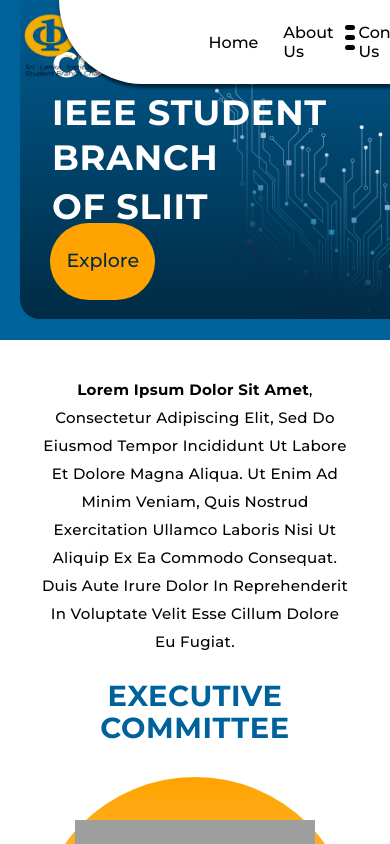
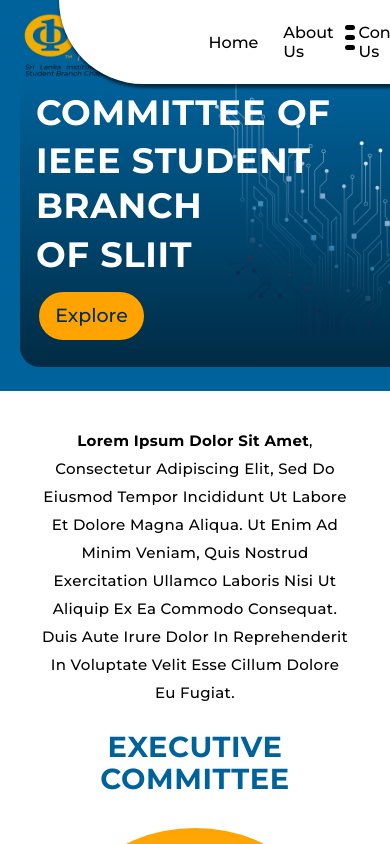
Before and after one commit to Reshan123/SB, a React (Create React App) app in the folder frontend/: page / in a window 390 px wide. Shown: the top 844 px of the page. Built offline with nearby package versions, Linux system fonts and the light colour scheme; grey boxes are pictures that could not be loaded; a web font is replaced by a local one.

Commit message:
hero section done

```diff
--- a/frontend/src/views/committee/FrameComponent1.css
+++ b/frontend/src/views/committee/FrameComponent1.css
@@ -62,7 +62,7 @@
   font-size: 22pt;
   background-color: #ffa300;
   font-weight: 500;
-  padding: 0.5rem 1rem;
+  padding: 1rem 2rem;
   border-radius: 5rem;
   z-index: 20;
   box-shadow: none;
@@ -121,18 +121,11 @@
 }
 @media screen and (max-width: 1050px) {
   .committee-of-ieee-container {
-    font-size: 4.63rem;
+    font-size: 4.5rem;
     line-height: 3.81rem;
-  }
-  .explore {
-    font-size: 1.63rem;
-    line-height: 5.06rem;
-  }
-}
-@media screen and (max-width: 850px) {
-  .committee-of-ieee-container {
-    font-size: 3.63rem;
-    line-height: 3.81rem;
+    top: -3rem;
+    left: 2rem;
+    height: 23rem;
   }
   .explore {
     font-size: 1.43rem;
@@ -142,9 +135,112 @@
     left: 0;
   }
   .favpng-printed-circuit-board-e-icon{
-    margin-right: 30rem;
+    margin-right: 12rem;
     width: 30rem;
+    margin-bottom:13rem;
 
+  }
+  .committee-of{
+    margin-bottom: 1rem;
+  }
+
+  .ieee-student-branch{
+    line-height: 4.5rem;
+    margin-bottom: 1rem;
+  }
+  .f-r-a-m-e1 {
+    width: 83.06rem;
+    height: 30rem;
+    top: 0rem;
+
+    padding: 3.75rem 0;
+    align-items: center;
+  justify-content: flex-end;
+  }
+  .f-r-a-m-e-wrapper{
+    height: 20rem;
+  }
+  .f-r-a-m-e-child {
+    height: 26rem;
+    width: 79.25rem;
+    border-radius: 84px 20px 0 0;
+  }
+  .exploretext-parent {
+    left: 2.2rem;
+    bottom: 5rem;
+    text-align: center ;
+    width: 8rem;
+  }
+  .explore {
+    font-size: 2rem;
+    line-height: 5rem;
+    padding: 0rem 2rem;
+    border-radius: 50rem;
+    position: absolute;
+    margin-top: 2rem;
+    left: 0rem;
+  }
+}
+@media screen and (max-width: 850px) {
+  .committee-of-ieee-container {
+    font-size: 3.63rem;
+    line-height: 3.81rem;
+    top: -3rem;
+    left: 2rem;
+    height: 23rem;
+  }
+  .explore {
+    font-size: 1.43rem;
+    line-height: 5.06rem;
+  }
+  .exploretext-parent{
+    left: 0;
+  }
+  .favpng-printed-circuit-board-e-icon{
+    margin-right: 25rem;
+    width: 30rem;
+    margin-bottom:13rem;
+
+  }
+  .committee-of{
+    margin-bottom: 0.5rem;
+  }
+
+  .ieee-student-branch{
+    line-height: 4.5rem;
+    margin-bottom: 0.5rem;
+  }
+  .f-r-a-m-e1 {
+    width: 83.06rem;
+    height: 30rem;
+    top: 0rem;
+
+    padding: 3.75rem 0;
+    align-items: center;
+  justify-content: flex-end;
+  }
+  .f-r-a-m-e-wrapper{
+    height: 20rem;
+  }
+  .f-r-a-m-e-child {
+    height: 26rem;
+    width: 79.25rem;
+    border-radius: 84px 20px 0 0;
+  }
+  .exploretext-parent {
+    left: 2.2rem;
+    bottom: 5rem;
+    text-align: center ;
+    width: 8rem;
+  }
+  .explore {
+    font-size: 2rem;
+    line-height: 5rem;
+    padding: 0rem 2rem;
+    border-radius: 50rem;
+    position: absolute;
+    margin-top: 2rem;
+    left: 0rem;
   }
 
 }
@@ -161,8 +257,8 @@
   .favpng-printed-circuit-board-e-icon {
     width: 22rem;
     height: 16rem;
-    margin-bottom: 2rem;
-    margin-right: 45rem;
+    margin-bottom: 0.5rem;
+    margin-right: 42rem;
   }
   .committee-of-ieee-container {
     height: 5.81rem;
@@ -174,7 +270,7 @@
 
   }
   .f-r-a-m-e-child {
-    height: 22rem;
+    height: 26rem;
     width: 79.25rem;
     border-radius: 84px 20px 0 0;
   }
@@ -187,15 +283,39 @@
     align-items: center;
   justify-content: flex-end;
   }
+  .f-r-a-m-e-wrapper{
+    height: 8rem;
+  }
   .exploretext-parent {
-    left: 2rem;
+    left: 2.2rem;
     bottom: -3rem;
     text-align: center ;
     width: 8rem;
 
   }
+
+
+
+  .explore {
+    font-size: 1.19rem;
+    line-height: 3rem;
+    padding: 0rem 1rem;
+    border-radius: 50rem;
+    position: absolute;
+    margin-top: 2rem;
+    margin-bottom: 2rem;
+  }
   .committee-of  {
     margin-bottom: 0.5rem;
+  }
+
+
+  .committee-of-ieee-container {
+    font-size: 2.2rem;
+    letter-spacing: 0.02em;
+    line-height: 2.25rem;
+    top: -5rem;
+
   }
   .ieee-student-branch {
     margin-bottom: 0.5rem;
@@ -211,10 +331,7 @@
     font-size: 1.56rem;
     line-height: 2.5rem;
   }
-  .explore {
-    font-size: 1.19rem;
-    line-height: 3.81rem;
-  }
+
   .favpng-printed-circuit-board-e-icon {
     width: 16rem;
     height: 16rem;
@@ -231,8 +348,9 @@
 
   }
   .f-r-a-m-e-child {
-    height: 22rem;
+    height: 18rem;
     width: 79.25rem;
+    top: 1rem;
     border-radius: 84px 20px 0 0;
   }
   .f-r-a-m-e1 {
@@ -244,13 +362,7 @@
     align-items: center;
   justify-content: flex-end;
   }
-  .exploretext-parent {
-    left: 2rem;
-    bottom: -3rem;
-    text-align: center ;
-    width: 8rem;
 
-  }
   .committee-of  {
     margin-bottom: 0.5rem;
   }
@@ -265,14 +377,23 @@
     font-size: 1.56rem;
     line-height: 2.5rem;
   }
+
+  .exploretext-parent{
+    left: 1.2rem;
+  }
+
   .explore {
     font-size: 1.19rem;
-    line-height: 3.81rem;
+    line-height: 3rem;
+    padding: 0rem 1rem;
+    border-radius: 50rem;
+    position: absolute;
+    margin-top: 4rem;
   }
   .favpng-printed-circuit-board-e-icon {
     width: 16rem;
     height: 16rem;
-    margin-bottom: 2rem;
+    margin-bottom: 0rem;
     margin-right: 52rem;
   }
   .committee-of-ieee-container {
@@ -280,15 +401,11 @@
     font-size: 2.2rem;
     letter-spacing: 0.02em;
     line-height: 2.25rem;
-    top: -7rem;
-    left: 2rem;
+    top: -4rem;
+    left: 1rem;
 
   }
-  .f-r-a-m-e-child {
-    height: 22rem;
-    width: 79.25rem;
-    border-radius: 84px 20px 0 0;
-  }
+
   .f-r-a-m-e1 {
     width: 83.06rem;
     height: 20rem;
@@ -298,13 +415,7 @@
     align-items: center;
   justify-content: flex-end;
   }
-  .exploretext-parent {
-    left: 2rem;
-    bottom: -3rem;
-    text-align: center ;
-    width: 8rem;
 
-  }
   .committee-of  {
     margin-bottom: 0.5rem;
   }
@@ -315,4 +426,7 @@
   .of-sliit{
     margin-top: 0.5rem;
   }
+  .f-r-a-m-e-wrapper{
+    height: 11rem;
+  }
 }
--- a/frontend/src/views/committee/SBCommittee.css
+++ b/frontend/src/views/committee/SBCommittee.css
@@ -335,7 +335,7 @@
     width: 100%;
   }
   .sb-committee {
-    gap: 5.5rem;
+    gap: 3.5rem;
   }
   .frame-section {
     width: 100%;
```
